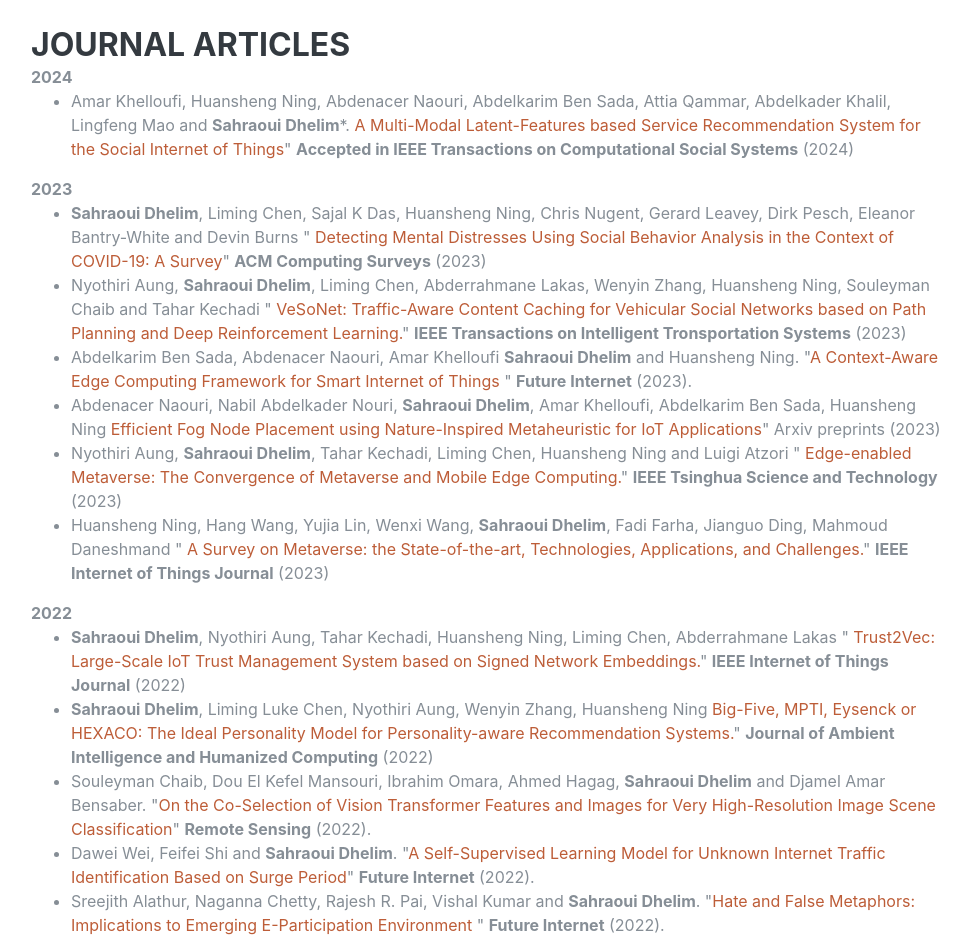
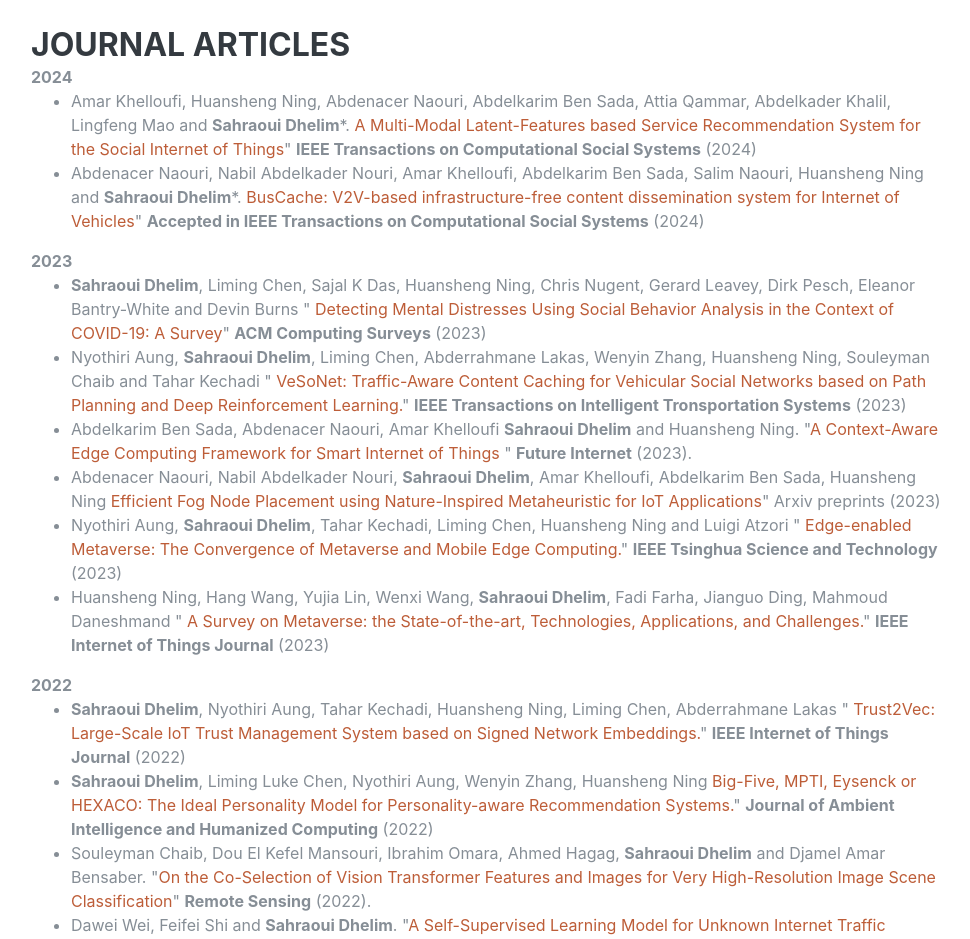
Before and after one commit to sahraoui17/profile, a website with bundled scripts: page index.html in a window 1280 px wide. Shown: the part 3340-4279 px from the top of the page, without its empty margins (289-1259 px from the left). Built offline with nearby package versions, Linux system fonts and the light colour scheme; some icons are missing; a web font is replaced by a local one.

Commit message:
2024 update

```diff
--- a/index.html
+++ b/index.html
@@ -291,9 +291,15 @@
             <ul>
             <li><i class="fa-li fa fa-check"></i>
               Amar Khelloufi, Huansheng Ning, Abdenacer Naouri, Abdelkarim Ben Sada, Attia Qammar, Abdelkader Khalil, Lingfeng Mao and <strong>Sahraoui Dhelim</strong>*.
-              <a href="https://arxiv.org/abs/2306.01163" target="_blank">A Multi-Modal Latent-Features based Service Recommendation System for the Social Internet of Things</a>"
+              <a href="https://ieeexplore.ieee.org/abstract/document/10440644" target="_blank">A Multi-Modal Latent-Features based Service Recommendation System for the Social Internet of Things</a>"
+              <strong>IEEE Transactions on Computational Social Systems</strong> (2024)
+            </li>
+            <li><i class="fa-li fa fa-check"></i>
+              Abdenacer Naouri, Nabil Abdelkader Nouri, Amar Khelloufi, Abdelkarim Ben Sada, Salim Naouri, Huansheng Ning and <strong>Sahraoui Dhelim</strong>*.
+              <a href="https://ieeexplore.ieee.org/abstract/document/10463037" target="_blank">BusCache: V2V-based infrastructure-free content dissemination system for Internet of Vehicles</a>"
               <strong>Accepted in IEEE Transactions on Computational Social Systems</strong> (2024)
             </li>
+
           </ul>
 
            <strong>2023</strong>
```
